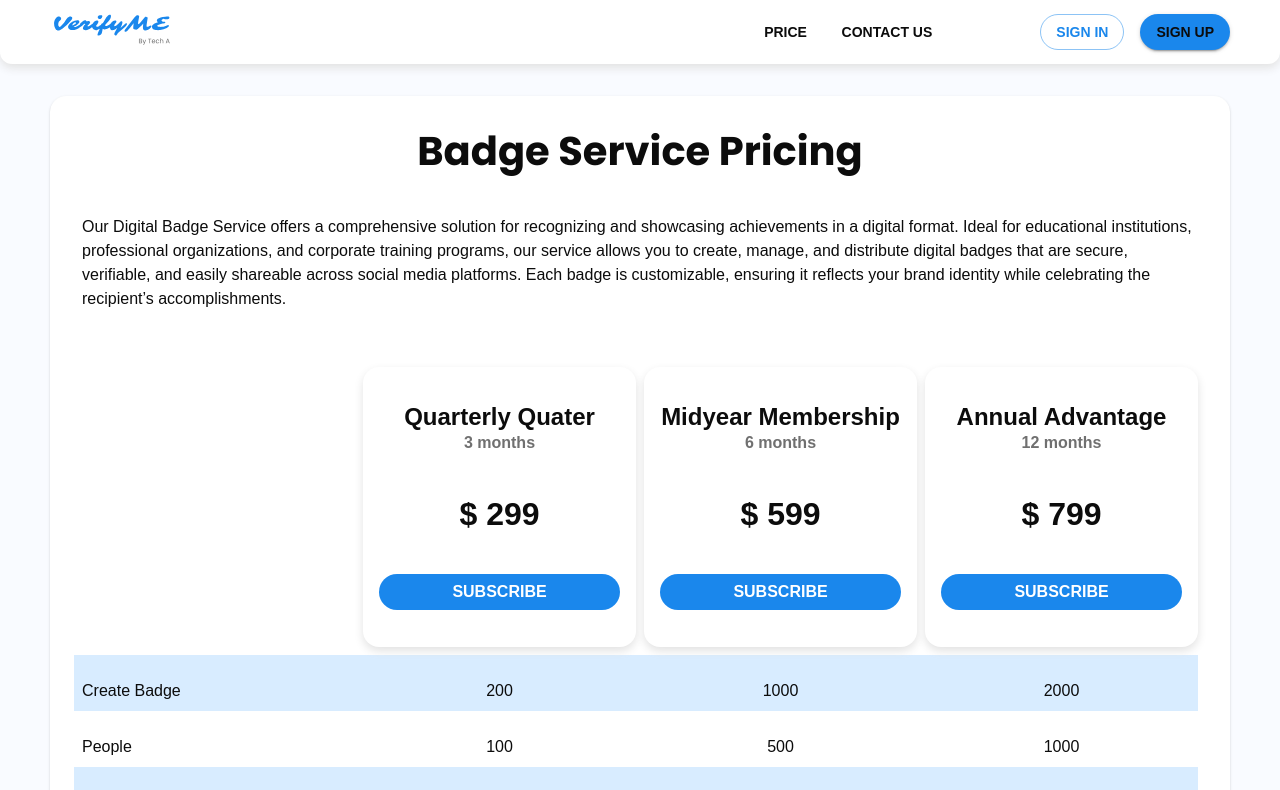
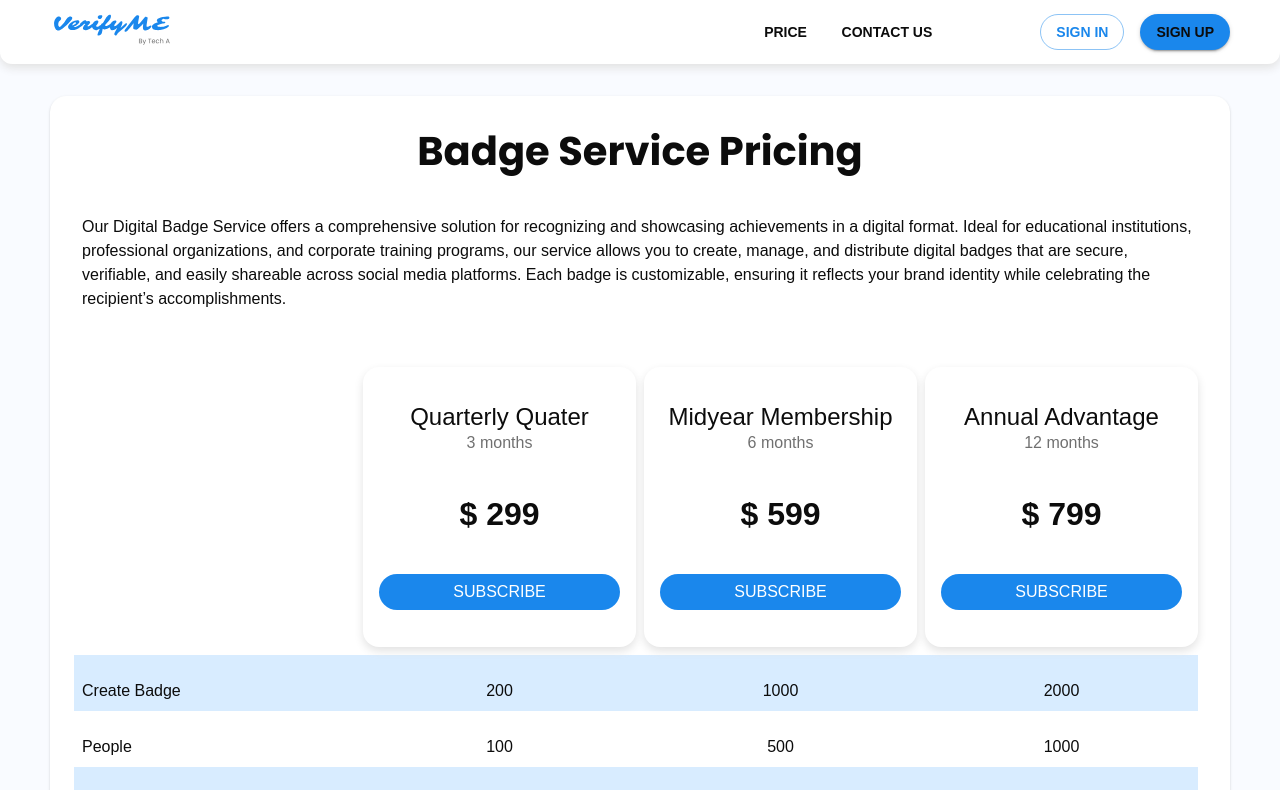
Before and after one commit to lyDiyamong/ratifyme-frontend, a React (Vite) app: page /price in a window 1280 px wide. Shown: the top 790 px of the page. Built offline with nearby package versions, Linux system fonts and the light colour scheme.

Commit message:
fix(rebase): solve confict style of font style

```diff
--- a/src/assets/themes/index.js
+++ b/src/assets/themes/index.js
@@ -114,7 +114,7 @@ const theme = createTheme({
     },
     fontWeight: {
         default: 400,
-        semiBold: 700,
+        semiBold: 500,
         bold: 600,
         extraBold: 700,
     },
```
